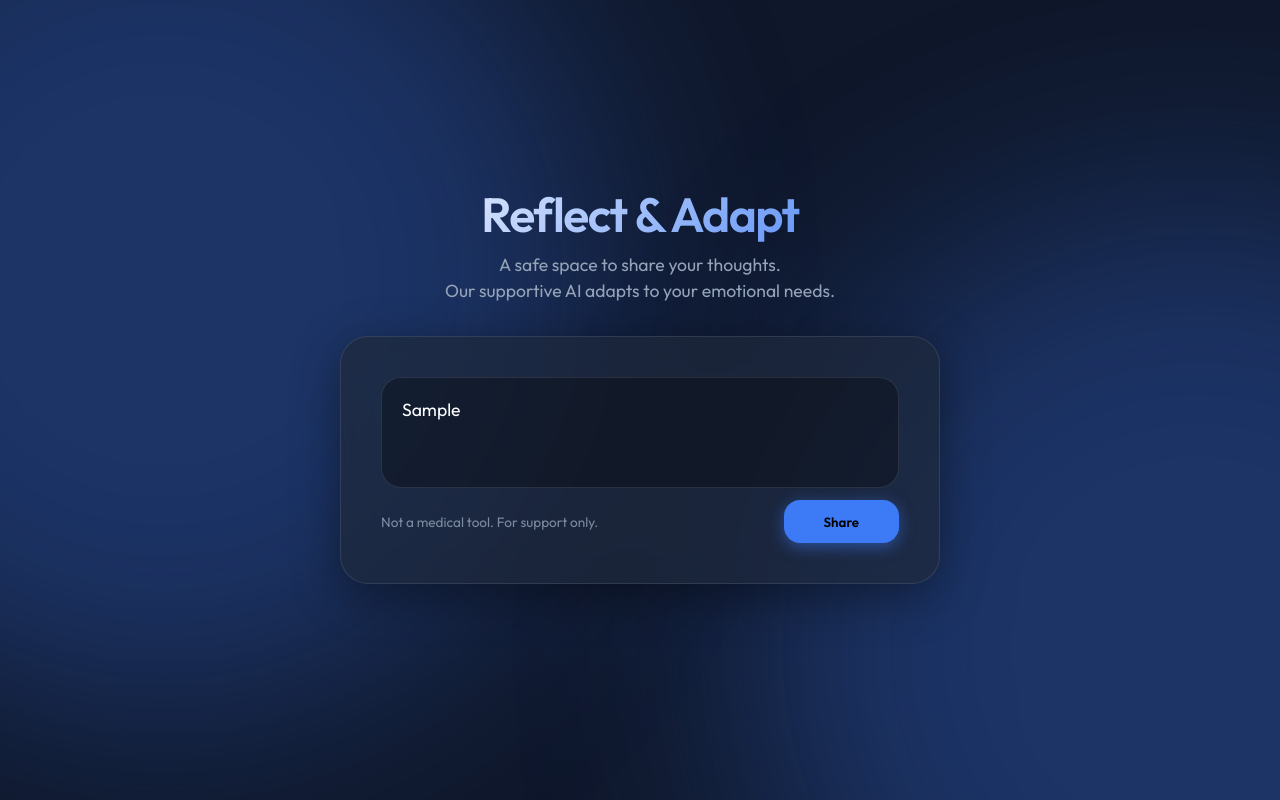
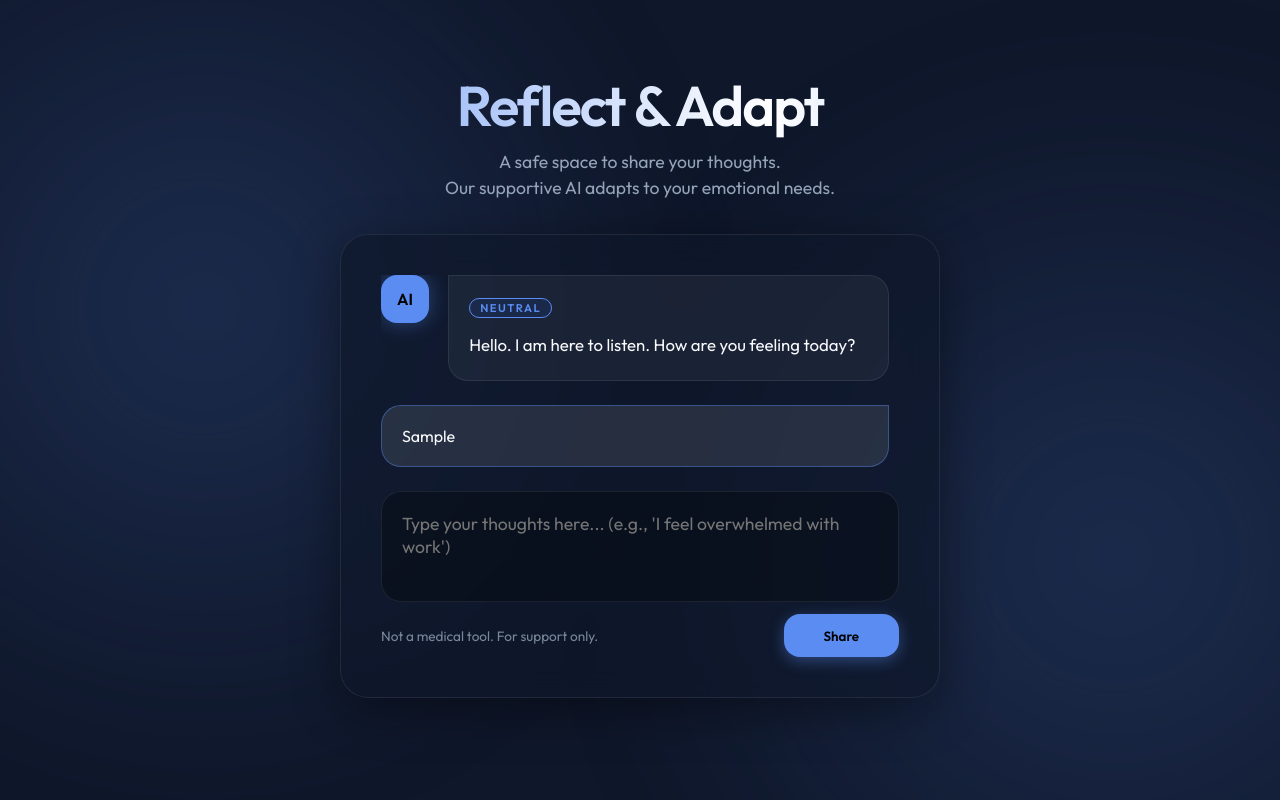
Before and after one commit to tomarparth13-git/adaptive-ai-feedback-system, a plain HTML site: page frontend/index.html in a window 1280 px wide. Both pictures are taken after typing "Sample" into the empty fields and a click on the button "Share". Drawn offline with Linux system fonts and the light colour scheme; no server answers.

Commit message:
Add 'Inspired' emotion and enhance UI with premium design improvements

```diff
--- a/frontend/index.html
+++ b/frontend/index.html
@@ -1,5 +1,6 @@
 <!DOCTYPE html>
 <html lang="en">
+
 <head>
     <meta charset="UTF-8">
     <meta name="viewport" content="width=device-width, initial-scale=1.0">
@@ -10,6 +11,7 @@
     <link href="https://fonts.googleapis.com/css2?family=Outfit:wght@300;400;500;600&display=swap" rel="stylesheet">
     <link rel="stylesheet" href="style.css">
 </head>
+
 <body>
 
     <div class="background-gradients">
@@ -20,24 +22,28 @@
     <main class="container">
         <header>
             <h1>Reflect & Adapt</h1>
-            <p class="subtitle">A safe space to share your thoughts. <br>Our supportive AI adapts to your emotional needs.</p>
+            <p class="subtitle">A safe space to share your thoughts. <br>Our supportive AI adapts to your emotional
+                needs.</p>
         </header>
 
         <section class="chat-interface glass-panel">
-            <div id="response-area" class="response-area hidden">
-                <div class="ai-avatar">AI</div>
-                <div class="message-content">
-                    <div class="mood-badge" id="mood-badge">Neutral</div>
-                    <p id="ai-text">Hello. I am here to listen. How are you feeling today?</p>
+            <div id="chat-history" class="chat-history">
+                <!-- Messages will be appended here -->
+                <div class="message ai-message">
+                    <div class="ai-avatar">AI</div>
+                    <div class="message-content">
+                        <div class="mood-badge-container">
+                            <span class="mood-badge" id="mood-badge">Neutral</span>
+                        </div>
+                        <p id="ai-text">Hello. I am here to listen. How are you feeling today?</p>
+                    </div>
                 </div>
             </div>
 
             <form id="input-form">
                 <div class="input-wrapper">
-                    <textarea
-                        id="user-input"
-                        placeholder="Type your thoughts here... (e.g., 'I feel overwhelmed with work')"
-                        rows="3"
+                    <textarea id="user-input"
+                        placeholder="Type your thoughts here... (e.g., 'I feel overwhelmed with work')" rows="3"
                         required></textarea>
                 </div>
                 <div class="controls">
@@ -57,4 +63,5 @@
 
     <script src="script.js"></script>
 </body>
+
 </html>
--- a/frontend/script.js
+++ b/frontend/script.js
@@ -1,8 +1,6 @@
 const form = document.getElementById('input-form');
 const userInput = document.getElementById('user-input');
-const responseArea = document.getElementById('response-area');
-const aiText = document.getElementById('ai-text');
-const moodBadge = document.getElementById('mood-badge');
+const chatHistory = document.getElementById('chat-history');
 const submitBtn = document.getElementById('submit-btn');
 const btnText = document.querySelector('.btn-text');
 const btnLoader = document.querySelector('.btn-loader');
@@ -16,7 +14,8 @@ const emotionHues = {
     "sad": 210,       // Blue
     "positive": 140,  // Green
     "neutral": 220,   // Slate Blue
-    "danger": 0       // Red (Alarm)
+    "danger": 0,      // Red (Alarm)
+    "inspired": 45    // Gold/Yellow
 };
 
 form.addEventListener('submit', async (e) => {
@@ -24,7 +23,11 @@ form.addEventListener('submit', async (e) => {
     const text = userInput.value.trim();
     if (!text) return;
 
-    // UI Loading State
+    // 1. Add User Message to UI
+    appendMessage('user', text);
+    userInput.value = '';
+
+    // 2. UI Loading State
     setLoading(true);
 
     try {
@@ -37,7 +40,7 @@ form.addEventListener('submit', async (e) => {
         const data = await response.json();
 
         if (data.status === 'success') {
-            displayResult(data.data);
+            displayAIResponse(data.data);
         } else {
             alert('Something went wrong. Please try again.');
         }
@@ -53,9 +56,8 @@ form.addEventListener('submit', async (e) => {
 function setLoading(isLoading) {
     if (isLoading) {
         submitBtn.disabled = true;
-        btnText.textContent = 'Analyzing...';
+        btnText.textContent = 'Reflecting...';
         btnLoader.classList.remove('hidden');
-        responseArea.classList.add('hidden');
     } else {
         submitBtn.disabled = false;
         btnText.textContent = 'Share';
@@ -63,24 +65,47 @@ function setLoading(isLoading) {
     }
 }
 
-function displayResult(data) {
+function appendMessage(role, text, emotion = null) {
+    const messageDiv = document.createElement('div');
+    messageDiv.className = `message ${role}-message`;
+
+    let contentHtml = '';
+    if (role === 'ai') {
+        contentHtml = `
+            <div class="ai-avatar">AI</div>
+            <div class="message-content">
+                ${emotion ? `<div class="mood-badge-container"><span class="mood-badge">${emotion}</span></div>` : ''}
+                <p>${text}</p>
+            </div>
+        `;
+    } else {
+        contentHtml = `
+            <div class="message-content">
+                <p>${text}</p>
+            </div>
+        `;
+    }
+
+    messageDiv.innerHTML = contentHtml;
+    chatHistory.appendChild(messageDiv);
+
+    // Smooth scroll to bottom
+    chatHistory.scrollTo({
+        top: chatHistory.scrollHeight,
+        behavior: 'smooth'
+    });
+}
+
+function displayAIResponse(data) {
     const { emotion, response_text } = data;
 
-    // 1. Update Text
-    aiText.innerHTML = response_text; // Use innerHTML for <strong> tags
-    moodBadge.textContent = emotion.charAt(0).toUpperCase() + emotion.slice(1);
+    // 1. Append AI Message
+    appendMessage('ai', response_text, emotion.charAt(0).toUpperCase() + emotion.slice(1));
 
-    // 2. Show Response Area
-    responseArea.classList.remove('hidden');
-
-    // 3. Update Theme Colors
+    // 2. Update Theme Colors
     const hue = emotionHues[emotion] || 220;
     document.body.setAttribute('data-mood', emotion);
-    console.log("Detected Emotion:", emotion, "Set Hue:", hue);
     updateTheme(hue);
-
-    // 4. Clear input
-    userInput.value = '';
 }
 
 function updateTheme(hue) {
--- a/frontend/style.css
+++ b/frontend/style.css
@@ -8,11 +8,12 @@
 
     /* Brand/Mood Colors (Dynamic) */
     --accent-hue: 220;
-    /* Blue default */
-    --accent-saturation: 90%;
-    --accent-lightness: 60%;
+    --accent-saturation: 85%;
+    --accent-lightness: 65%;
     --accent-color: hsl(var(--accent-hue), var(--accent-saturation), var(--accent-lightness));
-    --accent-glow: hsl(var(--accent-hue), var(--accent-saturation), var(--accent-lightness), 0.5);
+    --accent-glow: hsla(var(--accent-hue), var(--accent-saturation), var(--accent-lightness), 0.4);
+    --glass-bg: rgba(15, 23, 42, 0.7);
+    --glass-border: rgba(255, 255, 255, 0.08);
 }
 
 * {
@@ -59,6 +60,10 @@ body[data-mood="danger"] {
     background-color: #450a0a;
 }
 
+body[data-mood="inspired"] {
+    background-color: #2b240a;
+}
+
 /* Ambient Background */
 .background-gradients {
     position: absolute;
@@ -72,14 +77,14 @@ body[data-mood="danger"] {
 
 .blob {
     position: absolute;
-    width: 60vw;
-    height: 60vw;
-    background: var(--accent-glow);
-    filter: blur(100px);
+    width: 70vw;
+    height: 70vw;
+    background: radial-gradient(circle, var(--accent-glow) 0%, transparent 70%);
+    filter: blur(80px);
     border-radius: 50%;
-    opacity: 0.6;
-    transition: background 1.2s ease;
-    animation: floating 20s infinite alternate;
+    opacity: 0.5;
+    transition: background 1.5s cubic-bezier(0.4, 0, 0.2, 1);
+    animation: floating 25s infinite alternate ease-in-out;
 }
 
 .blob-1 {
@@ -119,15 +124,22 @@ header {
 }
 
 h1 {
-    font-size: 3rem;
-    font-weight: 600;
-    letter-spacing: -1.5px;
-    background: linear-gradient(135deg, #fff, var(--accent-color));
+    font-size: 3.5rem;
+    font-weight: 700;
+    letter-spacing: -2px;
+    background: linear-gradient(to right, #fff, var(--accent-color), #fff);
+    background-size: 200% auto;
     -webkit-background-clip: text;
     background-clip: text;
     -webkit-text-fill-color: transparent;
     margin-bottom: 0.5rem;
-    transition: 0.5s;
+    animation: shine 5s linear infinite;
+}
+
+@keyframes shine {
+    to {
+        background-position: 200% center;
+    }
 }
 
 .subtitle {
@@ -156,11 +168,39 @@ h1 {
     border-color: var(--accent-glow);
 }
 
-/* Response Area */
-.response-area {
+/* Chat History */
+.chat-history {
+    display: flex;
+    flex-direction: column;
+    gap: 1.5rem;
+    max-height: 450px;
+    overflow-y: auto;
+    padding-right: 10px;
+}
+
+.chat-history::-webkit-scrollbar {
+    width: 6px;
+}
+
+.chat-history::-webkit-scrollbar-thumb {
+    background: var(--glass-border);
+    border-radius: 10px;
+}
+
+.message {
     display: flex;
     gap: 1.2rem;
-    animation: fadeIn 0.8s ease-out;
+    animation: fadeIn 0.5s cubic-bezier(0.4, 0, 0.2, 1);
+}
+
+.user-message {
+    flex-direction: row-reverse;
+}
+
+.user-message .message-content {
+    background: rgba(255, 255, 255, 0.1);
+    border-radius: 20px 0 20px 20px;
+    border-color: var(--accent-glow);
 }
 
 .hidden {
@@ -191,18 +231,22 @@ h1 {
     border: 1px solid var(--glass-border);
 }
 
+.mood-badge-container {
+    margin-bottom: 0.75rem;
+}
+
 .mood-badge {
     display: inline-block;
-    font-size: 0.8rem;
+    font-size: 0.7rem;
     text-transform: uppercase;
-    letter-spacing: 2px;
+    letter-spacing: 1.5px;
     color: var(--accent-color);
     font-weight: 700;
-    margin-bottom: 0.75rem;
-    border: 1.5px solid var(--accent-color);
-    padding: 4px 12px;
+    border: 1px solid var(--accent-color);
+    padding: 2px 10px;
     border-radius: 100px;
-    transition: 0.5s;
+    transition: 0.4s;
+    background: hsla(var(--accent-hue), 80%, 50%, 0.1);
 }
 
 #ai-text {
@@ -263,7 +307,26 @@ button {
 button:hover {
     filter: brightness(1.2);
     transform: scale(1.05) translateY(-2px);
-    box-shadow: 0 8px 25px var(--accent-glow);
+    box-shadow: 0 8px 30px var(--accent-glow);
+}
+
+button:active {
+    transform: scale(0.98);
+}
+
+.btn-loader {
+    width: 20px;
+    height: 20px;
+    border: 3px solid rgba(0, 0, 0, 0.1);
+    border-radius: 50%;
+    border-top-color: #000;
+    animation: spin 0.8s linear infinite;
+}
+
+@keyframes spin {
+    to {
+        transform: rotate(360deg);
+    }
 }
 
 @keyframes fadeIn {
```
Also changed, not shown: 1 other file.
